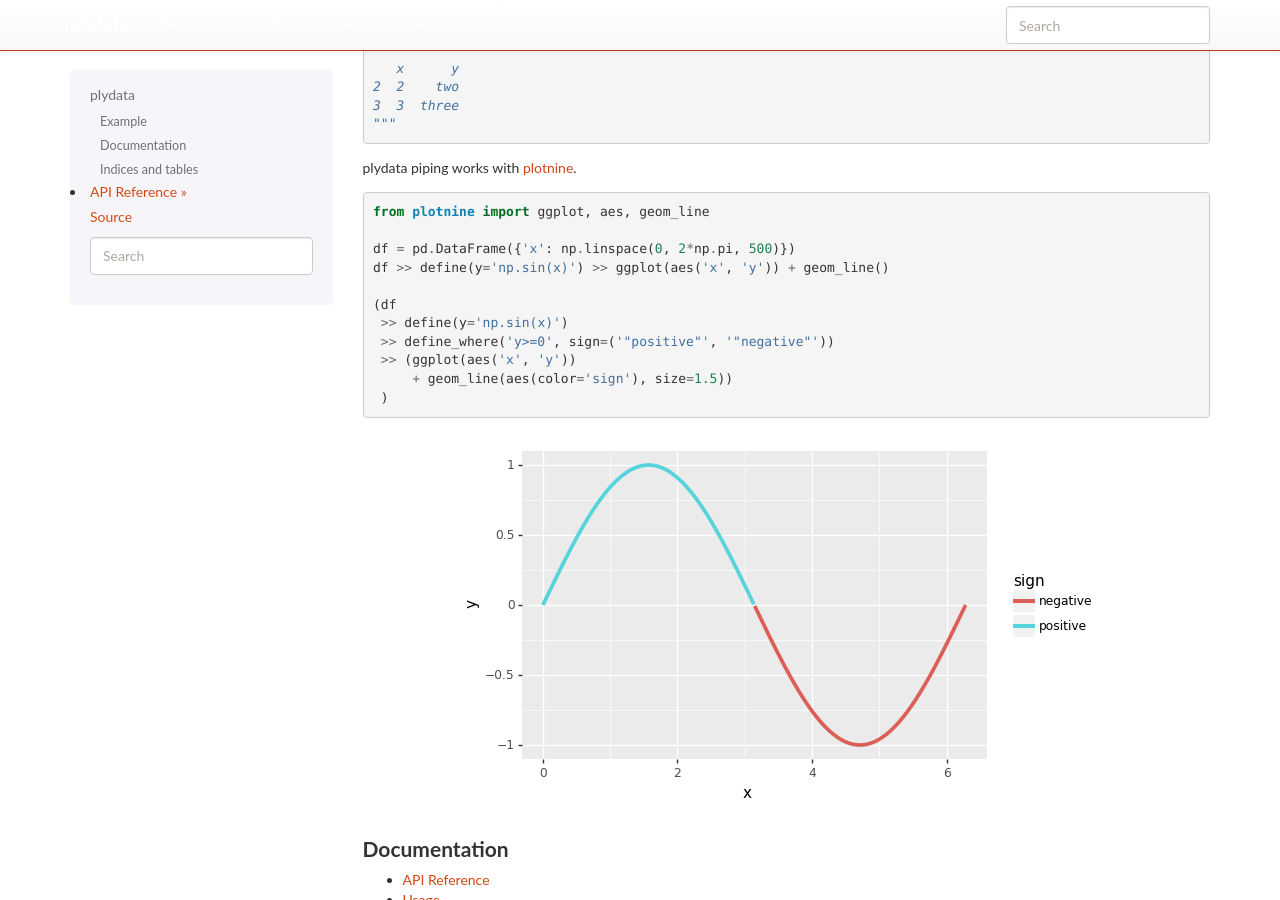
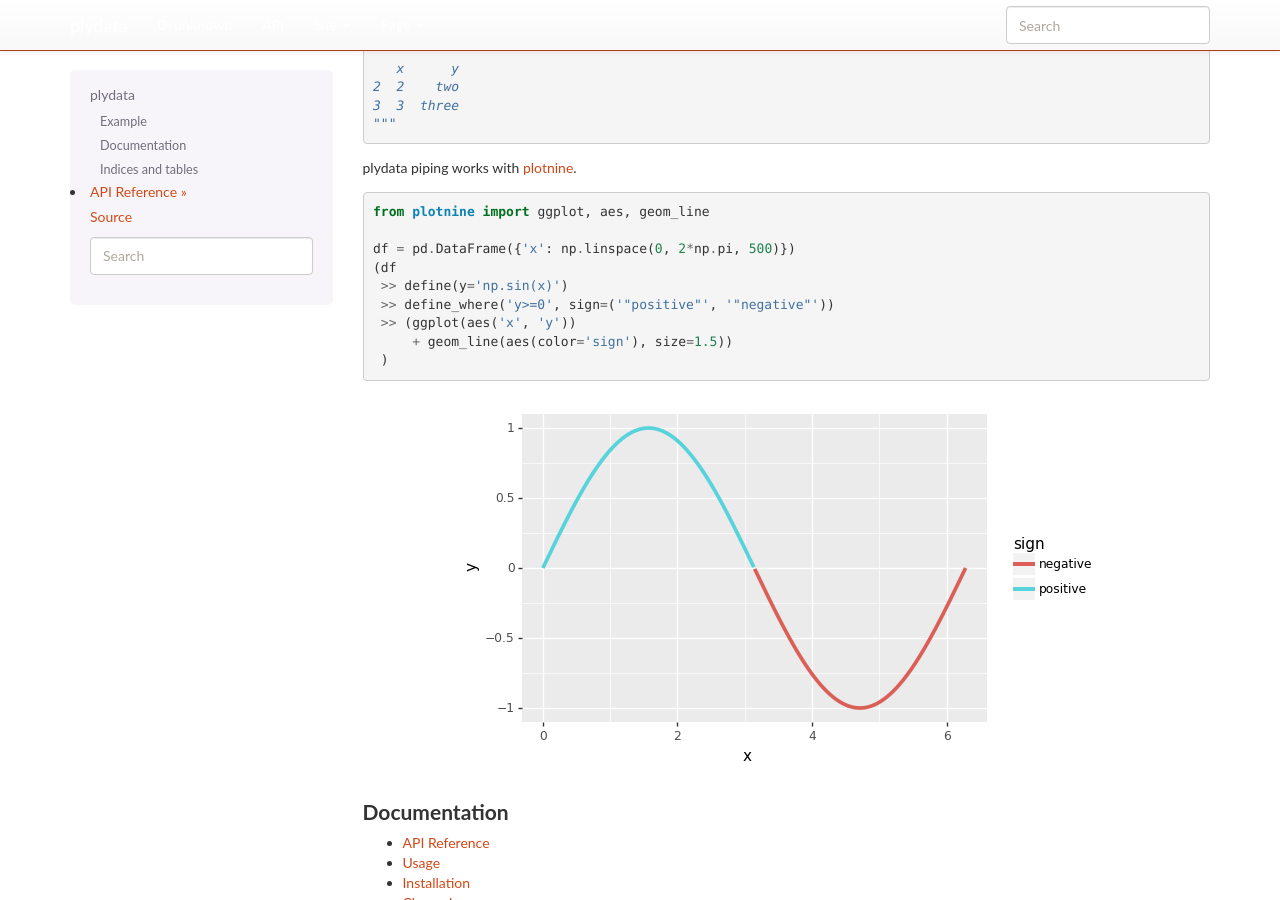
Before and after one commit to has2k1/plydata, a Sphinx documentation site: the page built from doc/index.rst, in a window 1280 px wide and 900 px high, scrolled down 717 px. Built offline with Sphinx 7.4.7, drawn with Linux system fonts in a browser that asks for light colours; nearby versions of some CDN libraries; library files that are not in the unit come from our copies.

Commit message:
Remove outdated codeline from index.rst
Unsaved change from the editor.

```diff
--- a/doc/index.rst
+++ b/doc/index.rst
@@ -56,8 +56,6 @@ plydata piping works with `plotnine`_.
     from plotnine import ggplot, aes, geom_line
 
     df = pd.DataFrame({'x': np.linspace(0, 2*np.pi, 500)})
-    df >> define(y='np.sin(x)') >> ggplot(aes('x', 'y')) + geom_line()
-
     (df
      >> define(y='np.sin(x)')
      >> define_where('y>=0', sign=('"positive"', '"negative"'))
```
